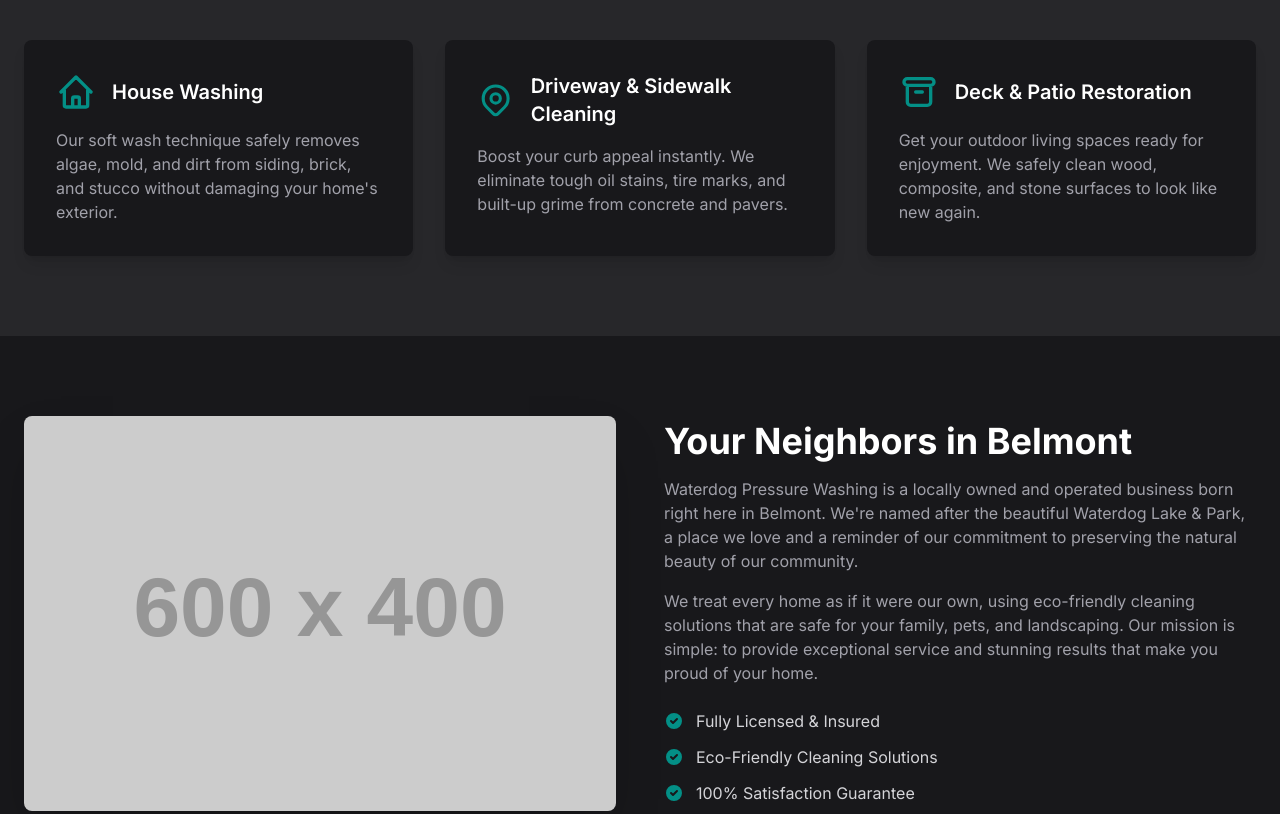
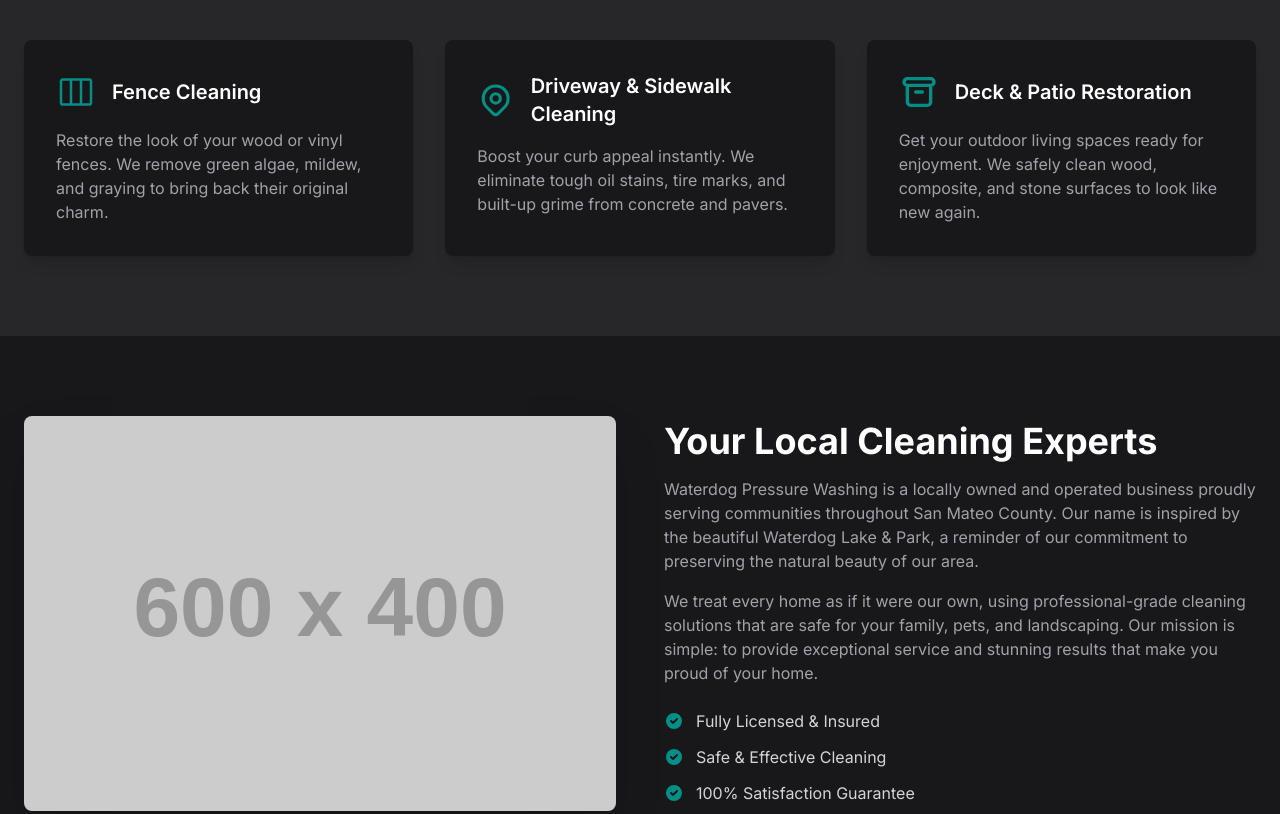
Before and after one commit to arqitect/waterdogpressurewashing, a plain HTML site: page index.html in a window 1280 px wide. Shown: the part 680-1494 px from the top of the page. Drawn offline with nearby package versions, Linux system fonts and the light colour scheme; placeholder pictures from the web are drawn by us.

Commit message:
Update index.html

```diff
--- a/index.html
+++ b/index.html
@@ -112,7 +112,7 @@
         <section class="hero-bg text-white">
             <div class="container mx-auto px-6 py-32 text-center">
                 <h1 class="text-4xl md:text-6xl font-bold leading-tight mb-4">Restore Your Home's Natural Beauty</h1>
-                <p class="text-lg md:text-xl text-zinc-300 mb-8 max-w-3xl mx-auto">Your local, trusted Belmont experts in pressure washing. We safely remove dirt, grime, and mildew, revealing the true beauty of your property.</p>
+                <p class="text-lg md:text-xl text-zinc-300 mb-8 max-w-3xl mx-auto">Your local, trusted San Mateo County experts in pressure washing. We safely remove dirt, grime, and mildew, revealing the true beauty of your property.</p>
                 <a href="https://waterdogpressurewashing.setmore.com" target="_blank" rel="noopener noreferrer" class="bg-[#038f86] text-white px-8 py-4 rounded-md text-lg font-semibold hover:bg-[#027a71] transition duration-300 shadow-lg">Book an Appointment Now</a>
             </div>
         </section>
@@ -128,10 +128,10 @@
                     <!-- Service Card 1 -->
                     <div class="bg-zinc-900 p-8 rounded-lg shadow-lg hover:shadow-[#038f86]/20 hover:-translate-y-1 transition-all duration-300">
                         <div class="flex items-center mb-4">
-                           <svg xmlns="http://www.w3.org/2000/svg" class="h-10 w-10 text-[#038f86]" fill="none" viewBox="0 0 24 24" stroke="currentColor" stroke-width="2"><path stroke-linecap="round" stroke-linejoin="round" d="M3 12l2-2m0 0l7-7 7 7M5 10v10a1 1 0 001 1h3m10-11l2 2m-2-2v10a1 1 0 01-1 1h-3m-6 0a1 1 0 001-1v-4a1 1 0 011-1h2a1 1 0 011 1v4a1 1 0 001 1m-6 0h6" /></svg>
-                            <h3 class="text-xl font-semibold ml-4 text-white">House Washing</h3>
+                           <svg xmlns="http://www.w3.org/2000/svg" fill="none" viewBox="0 0 24 24" stroke-width="1.5" stroke="currentColor" class="h-10 w-10 text-[#038f86]"><path stroke-linecap="round" stroke-linejoin="round" d="M9 4.5v15m6-15v15m-10.875 0h15.75c.621 0 1.125-.504 1.125-1.125V5.625c0-.621-.504-1.125-1.125-1.125H4.125C3.504 4.5 3 5.004 3 5.625v12.75c0 .621.504 1.125 1.125 1.125Z" /></svg>
+                            <h3 class="text-xl font-semibold ml-4 text-white">Fence Cleaning</h3>
                         </div>
-                        <p class="text-zinc-400">Our soft wash technique safely removes algae, mold, and dirt from siding, brick, and stucco without damaging your home's exterior.</p>
+                        <p class="text-zinc-400">Restore the look of your wood or vinyl fences. We remove green algae, mildew, and graying to bring back their original charm.</p>
                     </div>
                     <!-- Service Card 2 -->
                     <div class="bg-zinc-900 p-8 rounded-lg shadow-lg hover:shadow-[#038f86]/20 hover:-translate-y-1 transition-all duration-300">
@@ -161,12 +161,12 @@
                         <img src="https://placehold.co/600x400/038f86/ffffff?text=Our+Team" alt="Waterdog Pressure Washing Team" class="rounded-lg shadow-2xl">
                     </div>
                     <div class="md:w-1/2">
-                        <h2 class="text-3xl md:text-4xl font-bold text-white mb-4">Your Neighbors in Belmont</h2>
-                        <p class="text-zinc-400 mb-4">Waterdog Pressure Washing is a locally owned and operated business born right here in Belmont. We're named after the beautiful Waterdog Lake & Park, a place we love and a reminder of our commitment to preserving the natural beauty of our community.</p>
-                        <p class="text-zinc-400 mb-6">We treat every home as if it were our own, using eco-friendly cleaning solutions that are safe for your family, pets, and landscaping. Our mission is simple: to provide exceptional service and stunning results that make you proud of your home.</p>
+                        <h2 class="text-3xl md:text-4xl font-bold text-white mb-4">Your Local Cleaning Experts</h2>
+                        <p class="text-zinc-400 mb-4">Waterdog Pressure Washing is a locally owned and operated business proudly serving communities throughout San Mateo County. Our name is inspired by the beautiful Waterdog Lake & Park, a reminder of our commitment to preserving the natural beauty of our area.</p>
+                        <p class="text-zinc-400 mb-6">We treat every home as if it were our own, using professional-grade cleaning solutions that are safe for your family, pets, and landscaping. Our mission is simple: to provide exceptional service and stunning results that make you proud of your home.</p>
                         <ul class="space-y-3">
                             <li class="flex items-center"><svg xmlns="http://www.w3.org/2000/svg" class="h-5 w-5 text-[#038f86] mr-3" viewBox="0 0 20 20" fill="currentColor"><path fill-rule="evenodd" d="M10 18a8 8 0 100-16 8 8 0 000 16zm3.707-9.293a1 1 0 00-1.414-1.414L9 10.586 7.707 9.293a1 1 0 00-1.414 1.414l2 2a1 1 0 001.414 0l4-4z" clip-rule="evenodd" /></svg>Fully Licensed & Insured</li>
-                            <li class="flex items-center"><svg xmlns="http://www.w3.org/2000/svg" class="h-5 w-5 text-[#038f86] mr-3" viewBox="0 0 20 20" fill="currentColor"><path fill-rule="evenodd" d="M10 18a8 8 0 100-16 8 8 0 000 16zm3.707-9.293a1 1 0 00-1.414-1.414L9 10.586 7.707 9.293a1 1 0 00-1.414 1.414l2 2a1 1 0 001.414 0l4-4z" clip-rule="evenodd" /></svg>Eco-Friendly Cleaning Solutions</li>
+                            <li class="flex items-center"><svg xmlns="http://www.w3.org/2000/svg" class="h-5 w-5 text-[#038f86] mr-3" viewBox="0 0 20 20" fill="currentColor"><path fill-rule="evenodd" d="M10 18a8 8 0 100-16 8 8 0 000 16zm3.707-9.293a1 1 0 00-1.414-1.414L9 10.586 7.707 9.293a1 1 0 00-1.414 1.414l2 2a1 1 0 001.414 0l4-4z" clip-rule="evenodd" /></svg>Safe & Effective Cleaning</li>
                             <li class="flex items-center"><svg xmlns="http://www.w3.org/2000/svg" class="h-5 w-5 text-[#038f86] mr-3" viewBox="0 0 20 20" fill="currentColor"><path fill-rule="evenodd" d="M10 18a8 8 0 100-16 8 8 0 000 16zm3.707-9.293a1 1 0 00-1.414-1.414L9 10.586 7.707 9.293a1 1 0 00-1.414 1.414l2 2a1 1 0 001.414 0l4-4z" clip-rule="evenodd" /></svg>100% Satisfaction Guarantee</li>
                         </ul>
                     </div>
```
